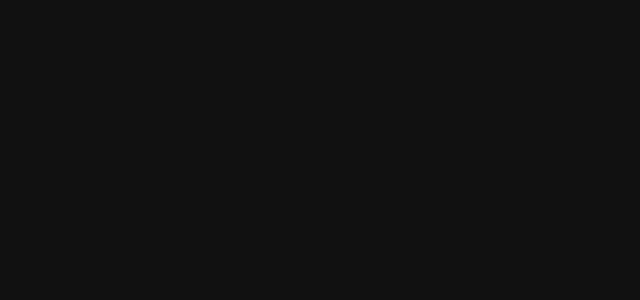
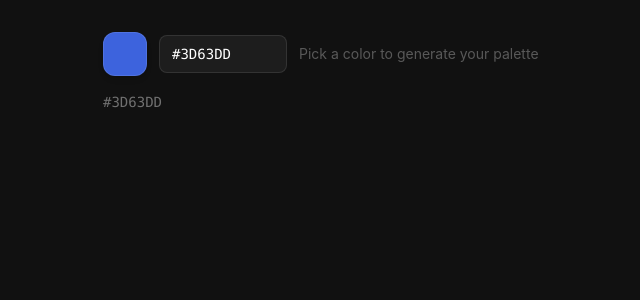
Before and after one commit to wonddark/colorizit, a React (Vite) app: page / in a window 1280 px wide. Shown: the top 300 px of the page, without its empty margins (201-841 px from the left). Built offline with nearby package versions, Linux system fonts and the light colour scheme.

Commit message:
feat: ColorInput component with picker and text field

```diff
--- a/src/App.tsx
+++ b/src/App.tsx
@@ -1,3 +1,16 @@
+import { useState } from 'react'
+import { ColorInput } from './components/ColorInput'
+
+const DEFAULT_COLOR = '#3D63DD'
+
 export default function App() {
-  return <div className="min-h-screen bg-[#111]" />
+  const [color, setColor] = useState(DEFAULT_COLOR)
+  return (
+    <div className="min-h-screen bg-[#111] text-white p-8">
+      <div className="max-w-2xl mx-auto">
+        <ColorInput value={color} onChange={setColor} />
+        <p className="mt-4 text-white/40 font-mono text-sm">{color}</p>
+      </div>
+    </div>
+  )
 }
--- /dev/null
+++ b/src/components/ColorInput.tsx
@@ -0,0 +1,68 @@
+import { useEffect, useRef, useState } from 'react'
+import { parse, formatHex } from 'culori'
+
+type Props = {
+  value: string
+  onChange: (hex: string) => void
+}
+
+function tryParseToHex(input: string): string | null {
+  const parsed = parse(input.trim())
+  return parsed ? (formatHex(parsed) ?? null) : null
+}
+
+export function ColorInput({ value, onChange }: Props) {
+  const [displayColor, setDisplayColor] = useState(value)
+  const [text, setText] = useState(value)
+  const timerRef = useRef<ReturnType<typeof setTimeout> | undefined>(undefined)
+
+  useEffect(() => {
+    setDisplayColor(value)
+    setText(value)
+  }, [value])
+
+  const handlePickerChange = (e: React.ChangeEvent<HTMLInputElement>) => {
+    const v = e.target.value
+    setDisplayColor(v)
+    clearTimeout(timerRef.current)
+    timerRef.current = setTimeout(() => onChange(v), 150)
+  }
+
+  const handleTextChange = (e: React.ChangeEvent<HTMLInputElement>) => {
+    const v = e.target.value
+    setText(v)
+    const hex = tryParseToHex(v)
+    if (hex) onChange(hex)
+  }
+
+  const handleTextBlur = () => {
+    const hex = tryParseToHex(text)
+    if (!hex) setText(value)
+  }
+
+  return (
+    <div className="flex items-center gap-3">
+      <label className="cursor-pointer shrink-0">
+        <input
+          type="color"
+          value={displayColor}
+          onChange={handlePickerChange}
+          className="sr-only"
+        />
+        <div
+          className="w-11 h-11 rounded-xl border border-white/10 shadow-md"
+          style={{ background: displayColor }}
+        />
+      </label>
+      <input
+        type="text"
+        value={text}
+        onChange={handleTextChange}
+        onBlur={handleTextBlur}
+        spellCheck={false}
+        className="font-mono text-sm px-3 py-2 rounded-lg bg-white/5 border border-white/10 text-white w-32 focus:outline-none focus:border-white/30"
+      />
+      <span className="text-sm text-white/30">Pick a color to generate your palette</span>
+    </div>
+  )
+}
--- /dev/null
+++ b/src/culori.d.ts
@@ -0,0 +1,9 @@
+declare module 'culori' {
+  type OklchColor = { mode: 'oklch'; l: number; c: number; h: number | undefined }
+  type Color = OklchColor | { mode: string; [key: string]: unknown }
+
+  export function parse(color: string): Color | undefined
+  export function converter(mode: 'oklch'): (color: Color) => OklchColor | undefined
+  export function formatHex(color: Color | undefined): string | undefined
+  export function clampChroma(color: OklchColor, mode?: string, gamut?: string): OklchColor
+}
```
